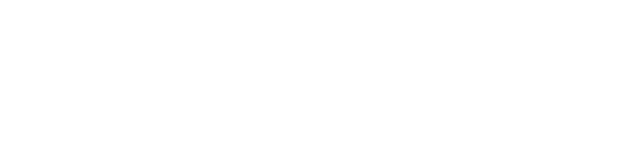
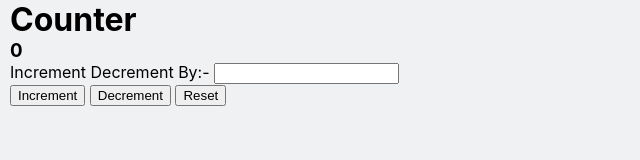
Before and after one commit to garg04/Counter-App, a plain HTML site: page index.html in a window 1280 px wide. Shown: the whole page, without its empty margins (0-640 px from the left). Drawn offline with Linux system fonts and the light colour scheme.

Commit message:
added counter increment and decrement handler

```diff
--- a/index.html
+++ b/index.html
@@ -11,7 +11,22 @@
     </head>
 
     <body>
+        <div class="container">
+            <h1>Counter</h1>
 
+            <div class="counter-value">
+                <h3>0</h3>
+            </div>
+            <div class="inc-dec">
+                <span>Increment Decrement By:- <input type="text" name="" id=""></span>
+            </div>
+
+            <div class="action-btn">
+                <button class="increment" id="myBtn">Increment </button>
+                <button class="decrement">Decrement </button>
+                <button class="reset">Reset</button>
+            </div>
+        </div>
         <script src="script.js"></script>
     </body>
 
--- a/script.js
+++ b/script.js
@@ -0,0 +1,20 @@
+const incrementbtn = document.querySelector('.increment');
+const decrement = document.querySelector('.decrement');
+
+let counter = document.querySelector('.counter-value h3');
+let counter_value = parseInt(counter.innerText);
+
+// increment handler
+incrementbtn.addEventListener('click', function () {
+    counter_value = counter_value + 1;
+    counter.innerText = counter_value;
+});
+
+// decrement handler
+decrement.addEventListener('click', function () {
+    counter_value = counter_value - 1;
+    if (counter_value < 0) {
+        return;
+    }
+    counter.innerText = counter_value;
+});
--- a/style.css
+++ b/style.css
@@ -0,0 +1,28 @@
+.container {
+    max-width: 1260px;
+    display: block;
+    margin: 0 auto;
+}
+
+* {
+    box-sizing: border-box;
+}
+
+body {
+    background-color: #f0f1f3;
+}
+
+body,
+h1,
+h2,
+h3,
+h4,
+h5,
+h6,
+p,
+ul,
+ol {
+    padding: 0;
+    margin: 0;
+    font-family: 'Inter';
+}
```
